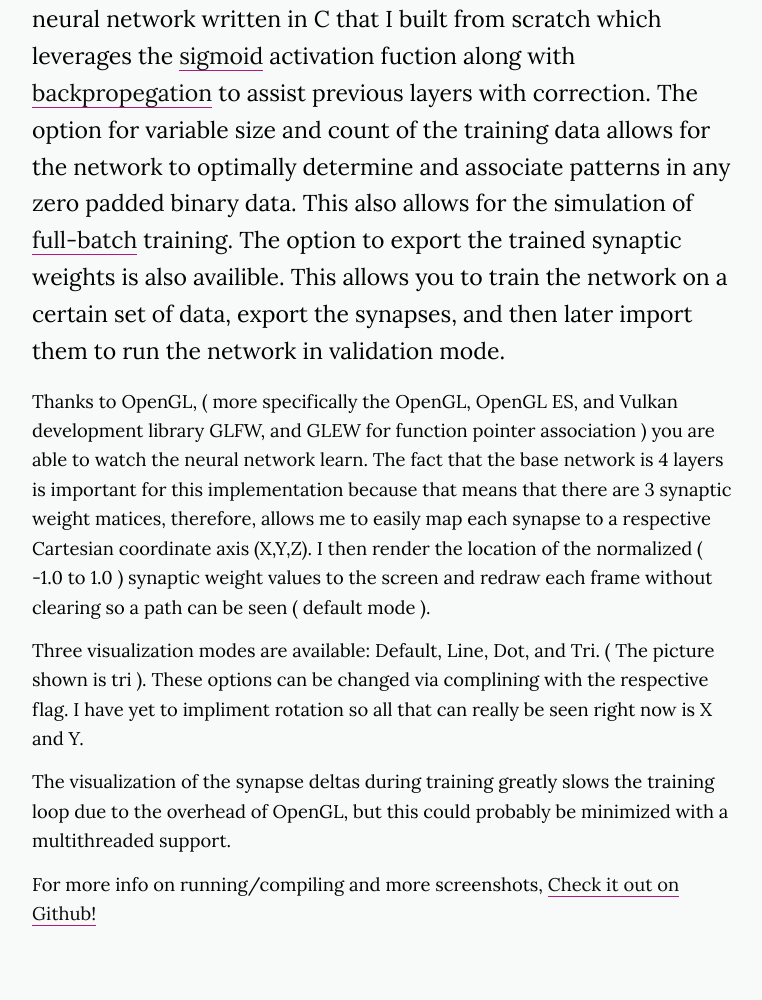
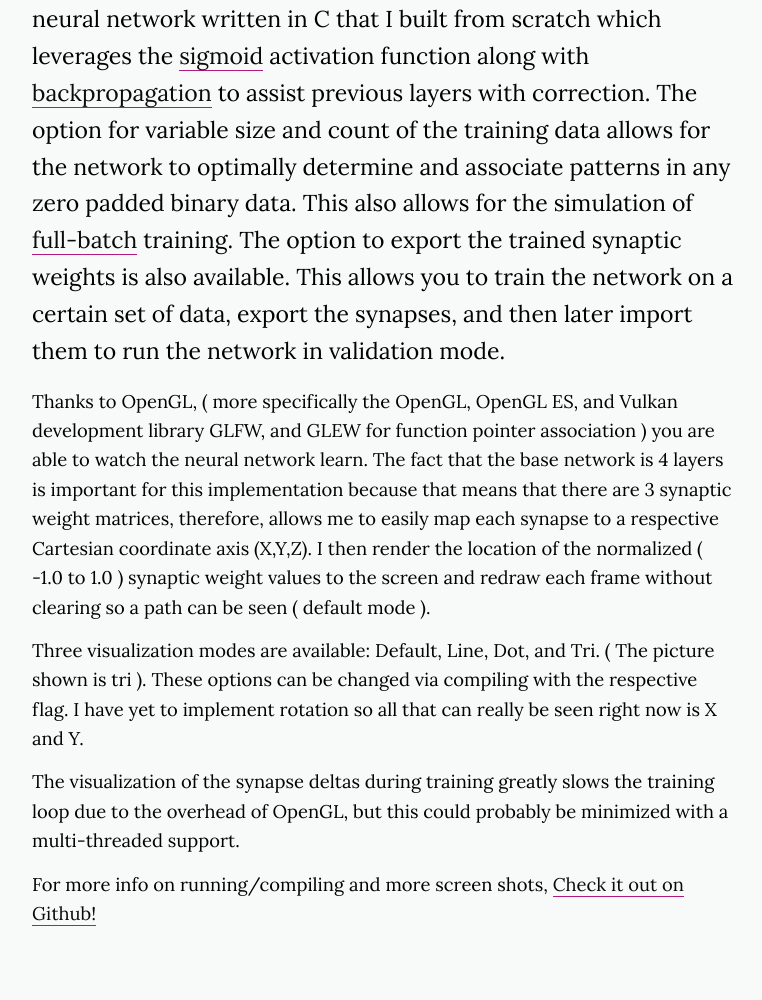
Before and after one commit to ComputerScienceHouse/blog, a Jekyll site: the page built from _posts/2017-12-27-deepnet-synapse-delta-visualizer.md, in a window 1280 px wide and 1400 px high, scrolled down 534 px. Shown: the part 219-1219 px from the top of the window, without its empty margins (256-1018 px from the left). Built offline with Jekyll 4.4.1, drawn with Linux system fonts in a browser that asks for light colours; nearby versions of some CDN libraries; grey boxes are pictures that could not be loaded.

Commit message:
Fixed various spelling errors in deepnet blog post.

```diff
--- a/_posts/2017-12-27-deepnet-synapse-delta-visualizer.md
+++ b/_posts/2017-12-27-deepnet-synapse-delta-visualizer.md
@@ -15,12 +15,12 @@
   github: https://github.com/jmp1617
   linkedin: https://www.linkedin.com/in/jacob-potter-325754129/
 ---
-This project involves the use of a simple four layer deep-learning neural network written in C that I built from scratch which leverages the [sigmoid](https://en.wikipedia.org/wiki/Sigmoid_function) activation fuction along with [backpropegation](https://en.wikipedia.org/wiki/Backpropagation) to assist previous layers with correction. The option for variable size and count of the training data allows for the network to optimally determine and associate patterns in any zero padded binary data. This also allows for the simulation of [full-batch](https://visualstudiomagazine.com/articles/2014/08/01/batch-training.aspx) training. The option to export the trained synaptic weights is also availible. This allows you to train the network on a certain set of data, export the synapses, and then later import them to run the network in validation mode.
+This project involves the use of a simple four layer deep-learning neural network written in C that I built from scratch which leverages the [sigmoid](https://en.wikipedia.org/wiki/Sigmoid_function) activation function along with [backpropagation](https://en.wikipedia.org/wiki/Backpropagation) to assist previous layers with correction. The option for variable size and count of the training data allows for the network to optimally determine and associate patterns in any zero padded binary data. This also allows for the simulation of [full-batch](https://visualstudiomagazine.com/articles/2014/08/01/batch-training.aspx) training. The option to export the trained synaptic weights is also available. This allows you to train the network on a certain set of data, export the synapses, and then later import them to run the network in validation mode.
 
-Thanks to OpenGL, ( more specifically the OpenGL, OpenGL ES, and Vulkan development library GLFW, and GLEW for function pointer association ) you are able to watch the neural network learn. The fact that the base network is 4 layers is important for this implementation because that means that there are 3 synaptic weight matices, therefore, allows me to easily map each synapse to a respective Cartesian coordinate axis (X,Y,Z). I then render the location of the normalized ( -1.0 to 1.0 ) synaptic weight values to the screen and redraw each frame without clearing so a path can be seen ( default mode ).
+Thanks to OpenGL, ( more specifically the OpenGL, OpenGL ES, and Vulkan development library GLFW, and GLEW for function pointer association ) you are able to watch the neural network learn. The fact that the base network is 4 layers is important for this implementation because that means that there are 3 synaptic weight matrices, therefore, allows me to easily map each synapse to a respective Cartesian coordinate axis (X,Y,Z). I then render the location of the normalized ( -1.0 to 1.0 ) synaptic weight values to the screen and redraw each frame without clearing so a path can be seen ( default mode ).
 
-Three visualization modes are available: Default, Line, Dot, and Tri. ( The picture shown is tri ). These options can be changed via complining with the respective flag. I have yet to impliment rotation so all that can really be seen right now is X and Y.
+Three visualization modes are available: Default, Line, Dot, and Tri. ( The picture shown is tri ). These options can be changed via compiling with the respective flag. I have yet to implement rotation so all that can really be seen right now is X and Y.
 
-The visualization of the synapse deltas during training greatly slows the training loop due to the overhead of OpenGL, but this could probably be minimized with a multithreaded support.
+The visualization of the synapse deltas during training greatly slows the training loop due to the overhead of OpenGL, but this could probably be minimized with a multi-threaded support.
 
-For more info on running/compiling and more screenshots, [Check it out on Github!](https://github.com/jmp1617/deepnet)
+For more info on running/compiling and more screen shots, [Check it out on Github!](https://github.com/jmp1617/deepnet)
```
